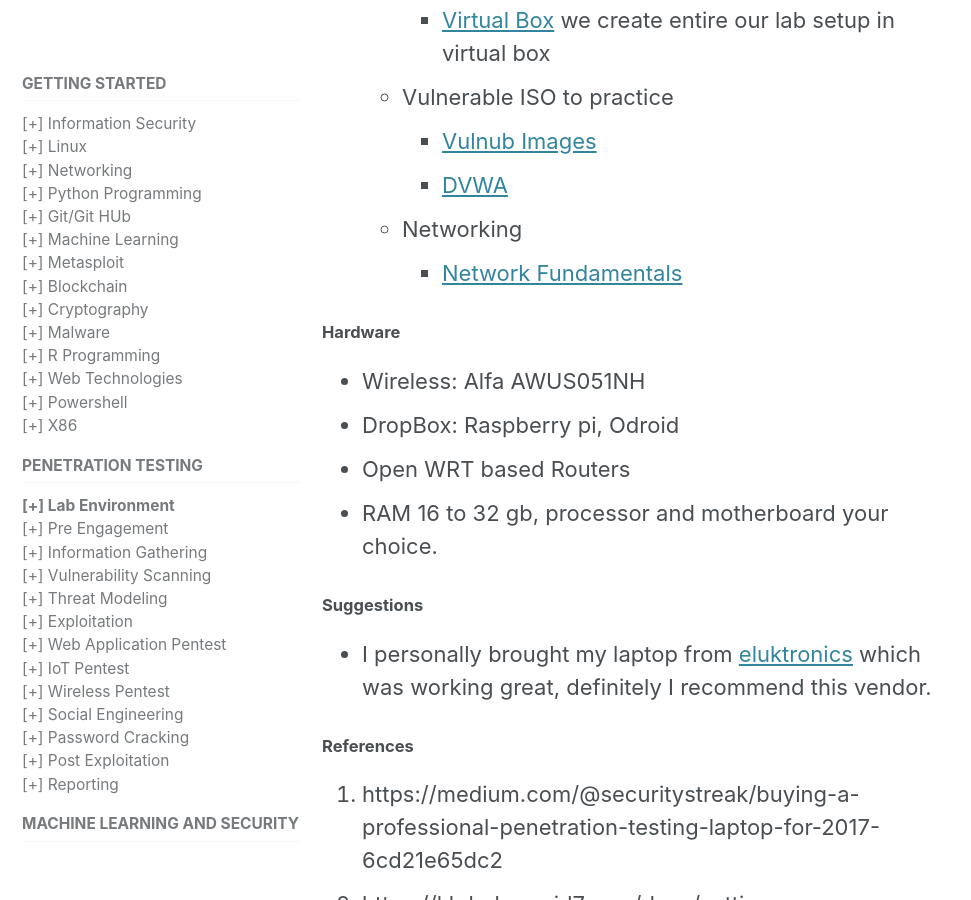
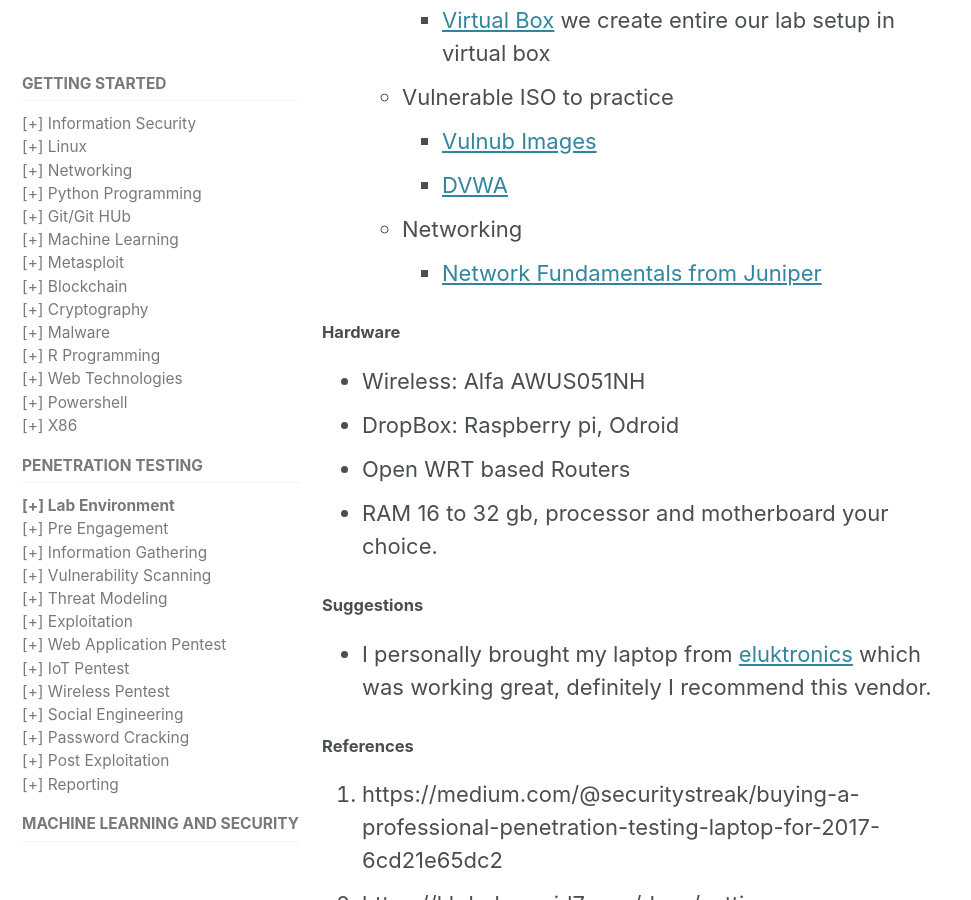
Before and after one commit to mohareti/cyberlab, a Jekyll site: the page built from _pentest/00_Lab.md, in a window 1280 px wide and 900 px high, scrolled down 972 px. Shown: the whole window, without its empty margins (0-971 px from the left). Built offline with Jekyll 4.4.1, drawn with Linux system fonts in a browser that asks for light colours; cached includes are drawn as plain includes; nearby versions of some CDN libraries.

Commit message:
Update 00_Lab.md

```diff
--- a/_pentest/00_Lab.md
+++ b/_pentest/00_Lab.md
@@ -40,7 +40,7 @@ This my personal lab setup to practice penetration testing and red team scenario
     - [Vulnub Images](https://www.vulnhub.com)
     - [DVWA](www.dvwa.co.uk)
   - Networking
-  	- [Network Fundamentals](https://learningportal.juniper.net/juniper/user_activity_info.aspx?id=769)
+  	- [Network Fundamentals from Juniper](https://learningportal.juniper.net/juniper/user_activity_info.aspx?id=769)
 
 
 #### Hardware
```
